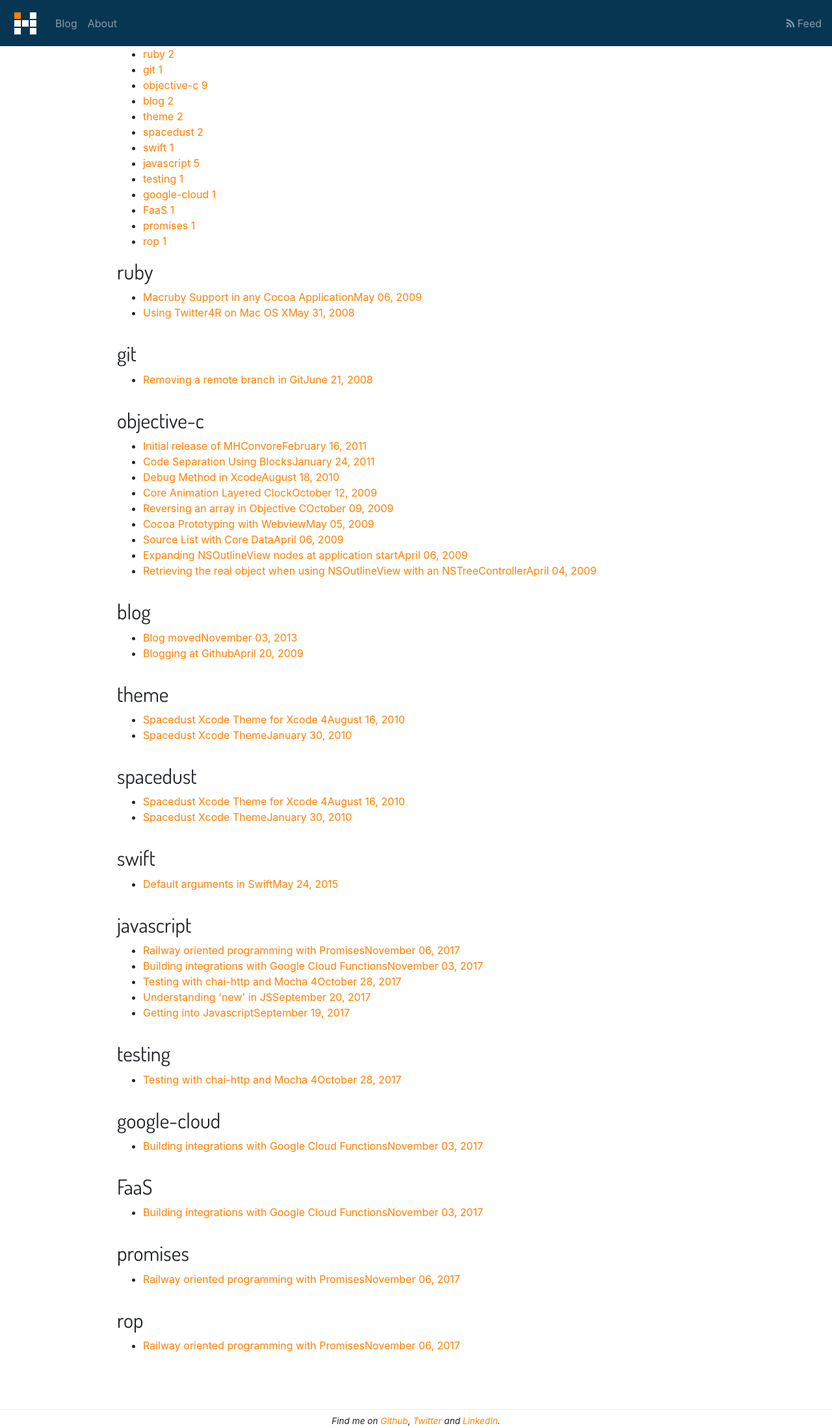
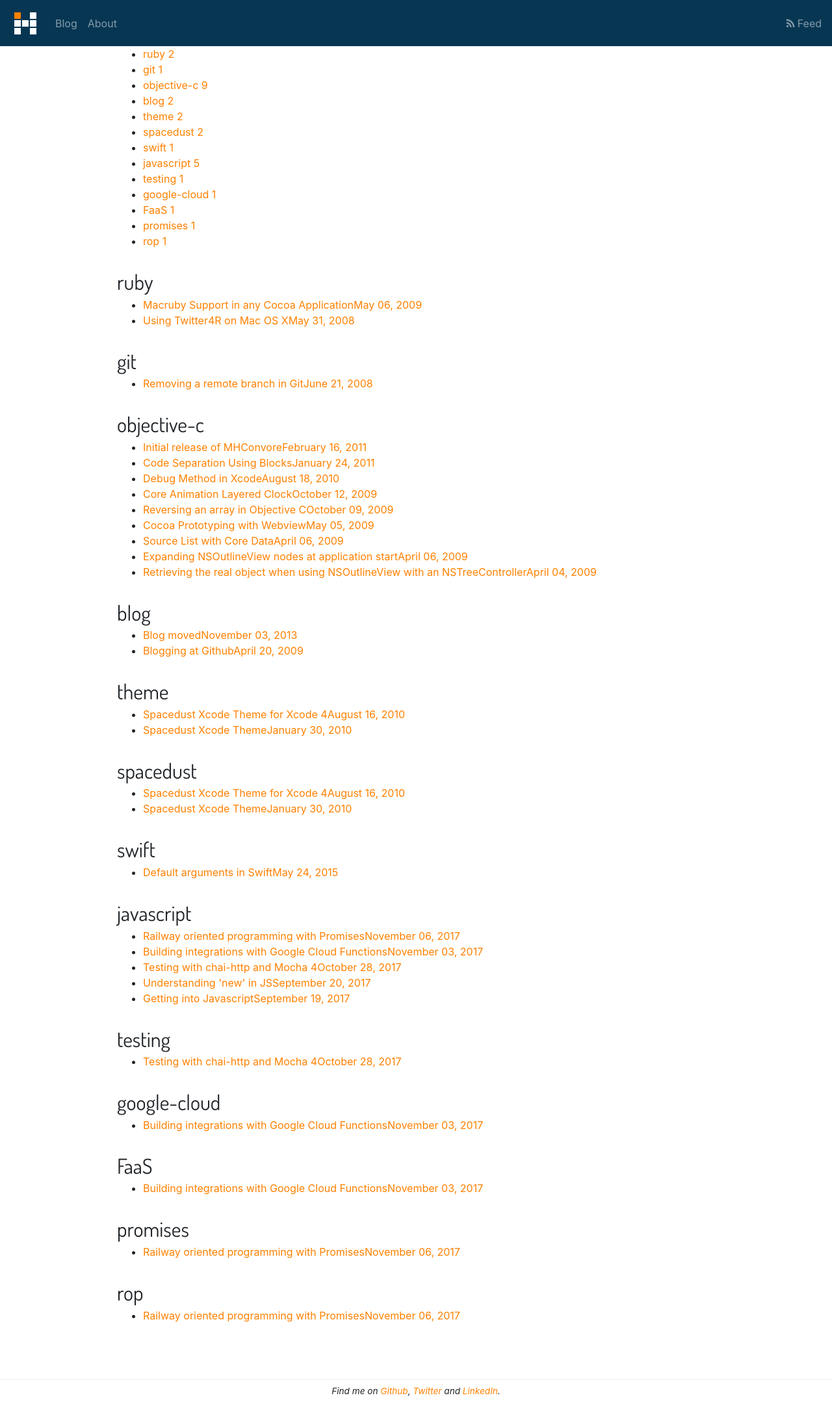
Before and after one commit to hallski/hallski.github.io, a Jekyll site: the page built from tags.html, in a window 1280 px wide. Shown: the whole page at 65% size. Built offline with Jekyll 4.4.1, drawn with Linux system fonts in a browser that asks for light colours; nearby versions of some CDN libraries; after the commit the page ends 2150 px from its top, so only the background shows below that.

Commit message:
Update h2 style

```diff
--- a/css/overrides.css
+++ b/css/overrides.css
@@ -2,7 +2,7 @@
     font-size: 55%;
     white-space: pre;
 }
-.post-list h2 {
+h2 {
     margin-top: 1em;
     margin-bottom: 0.1em;
 }
```
